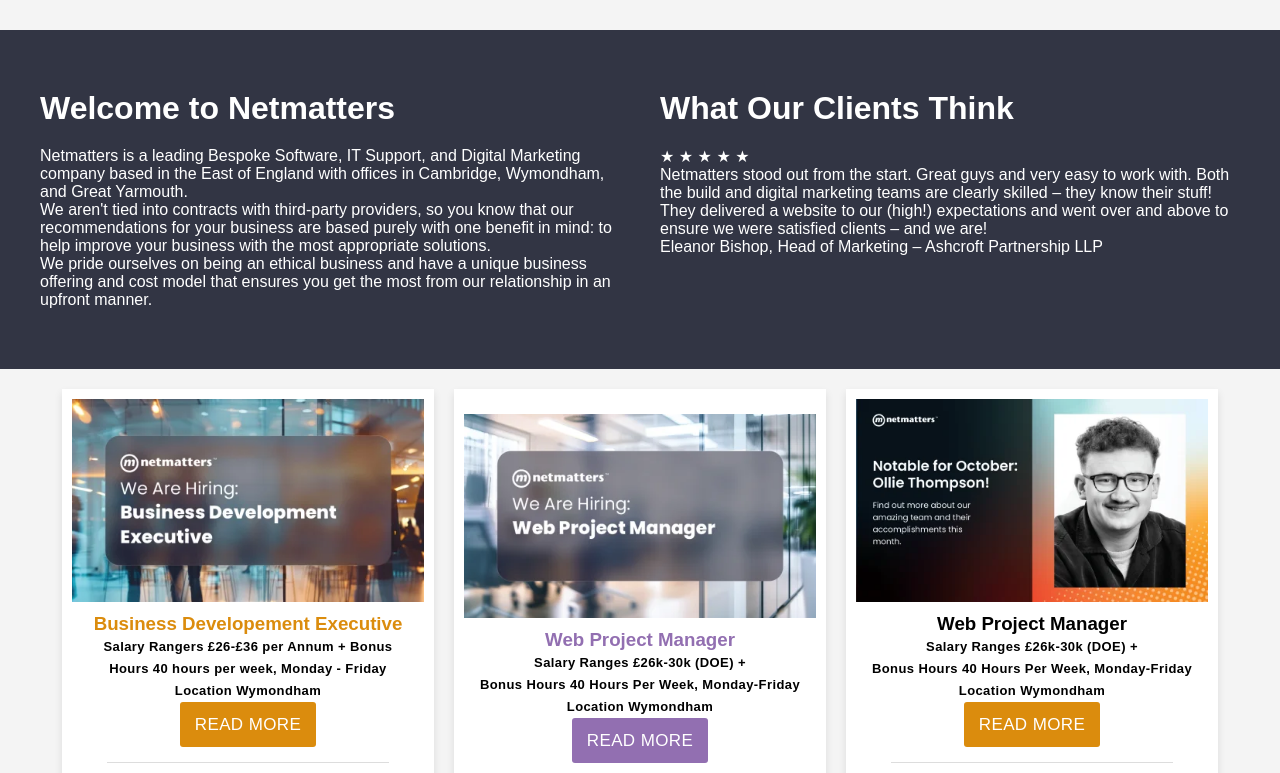
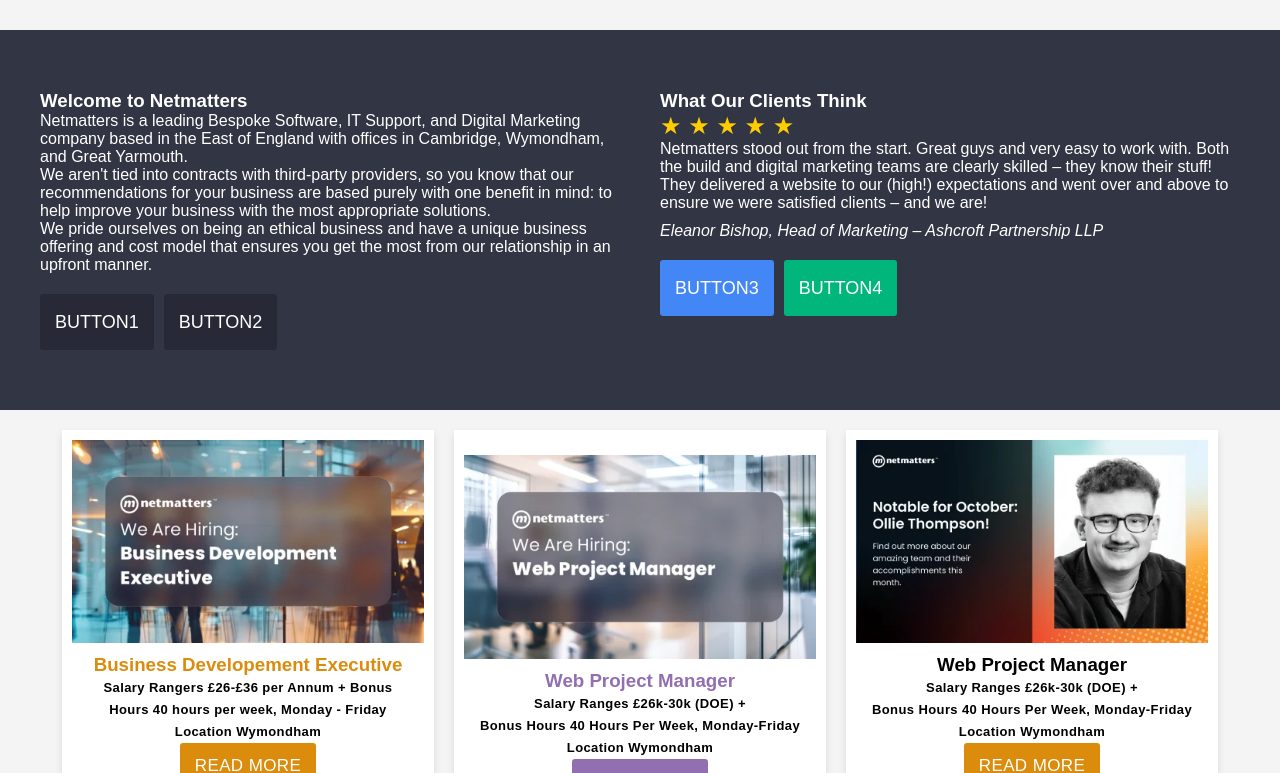
Before and after one commit to JordanE2002/HTML-CSS-home, a plain HTML site: page index.html in a window 1280 px wide. Shown: the part 1928-2701 px from the top of the page. Drawn offline with Linux system fonts and the light colour scheme.

Commit message:
Added buttons to welcome page using the header buttons as a base

```diff
--- a/index.html
+++ b/index.html
@@ -322,12 +322,8 @@
 
         </div>
     </div>
-
-
-     <!-- Welcome to Netmatters section for now -->
-
     <section class="clients-section">
-         <!-- Left side content-->
+        <!-- Left side content -->
         <div class="left-content">
             <h1>Welcome to Netmatters</h1>
             <p>
@@ -339,8 +335,13 @@
             <p>
                 We pride ourselves on being an ethical business and have a unique business offering and cost model that ensures you get the most from our relationship in an upfront manner.
             </p>
+
+            <!-- Left side buttons under the content -->
+            <div class="left-buttons">
+                <button class="btn contact-btn">Button1</button>
+                <button class="btn contact-btn">Button2</button>
+            </div>
         </div>
-
 
         <!-- Right side content -->
         <div class="right-content">
@@ -356,6 +357,12 @@
                 Netmatters stood out from the start. Great guys and very easy to work with. Both the build and digital marketing teams are clearly skilled – they know their stuff! They delivered a website to our (high!) expectations and went over and above to ensure we were satisfied clients – and we are!
             </p>
             <span class="testimonial-author">Eleanor Bishop, Head of Marketing – Ashcroft Partnership LLP</span>
+
+            <!-- Right side buttons under the content -->
+            <div class="right-buttons">
+                <button class="btn support-btn">Button3</button>
+                <button class="btn support-btn">Button4</button>
+            </div>
         </div>
     </section>
 
--- a/scss/Welcome.scss
+++ b/scss/Welcome.scss
@@ -1,4 +1,4 @@
-/* Background */
+/* Clients section */
 .clients-section {
     background-color: var(--footer-welcome);
     color: var(--default-white);
@@ -8,21 +8,91 @@
     align-items: flex-start;
     padding: 40px 20px;
 }
-/* h1 styling */
-.clients-section h1 {
-    color: var(--default-white);
-    font-size: 2rem;
-    margin-bottom: 20px;
-    margin-top: 0;
-}
-/* Having two sides for both parts */
-.clients-section .left-content,
-.clients-section .right-content {
+
+/* Left side content */
+.left-content {
     flex: 1;
     padding: 20px;
 }
-/*Styling the left and right side */
-.clients-section .right-content h1 {
-    text-align: left;
-    margin-top: 0;
+
+/* Right side content */
+.right-content {
+    flex: 1;
+    padding: 20px;
 }
+
+/* Left side buttons styling */
+.left-buttons {
+    display: flex;
+    gap: 10px;
+    margin-top: 20px;
+}
+
+/* Right side buttons styling */
+.right-buttons {
+    display: flex;
+    gap: 10px;
+    margin-top: 20px;
+}
+
+/* Button positions */
+.btn {
+    height: 56px;
+    line-height: 46px;
+    font-size: 1.125rem;
+    padding: 5px 15px;
+    text-transform: uppercase;
+    border-radius: 3px;
+    white-space: normal;
+}
+
+/* Support color button */
+.support-btn {
+    color: var(--default-white);
+    border: none;
+    cursor: pointer;
+}
+
+/* Support color button */
+.support-btn:nth-child(1) {
+   background-color: #4387f6;
+}
+
+.support-btn:nth-child(2) {
+   background-color: #00b67b;
+}
+
+
+/* Contact button stylings */
+.contact-btn {
+    background-color: #272936;
+    color: var(--default-white);
+    border: none;
+    cursor: pointer;
+}
+
+/* Stars styling */
+.stars {
+    color: #ffcc00;
+    font-size: 1.5rem;
+}
+
+/* Testimonials author styling */
+.testimonial-author {
+    display: block;
+    margin-top: 10px;
+    font-style: italic;
+}
+
+/* Responsive design */
+@media (max-width: 768px) {
+    .clients-section {
+        flex-direction: column;
+    }
+
+    .left-buttons,
+    .right-buttons {
+        margin-left: 10px;
+        margin-right: 10px;
+    }
+}
```
Also changed, not shown: css/Welcome.css, css/main.css, 2 other files.
